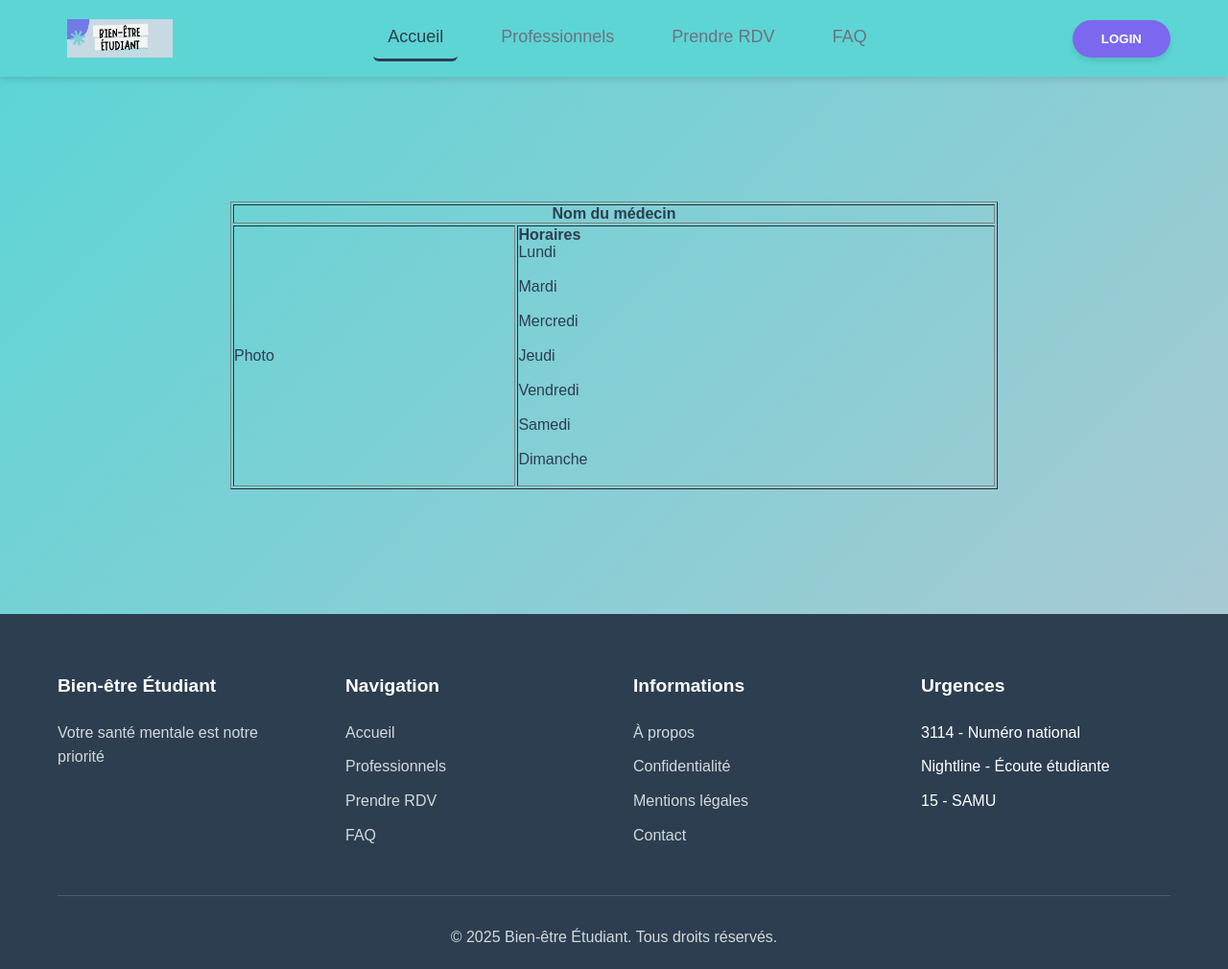
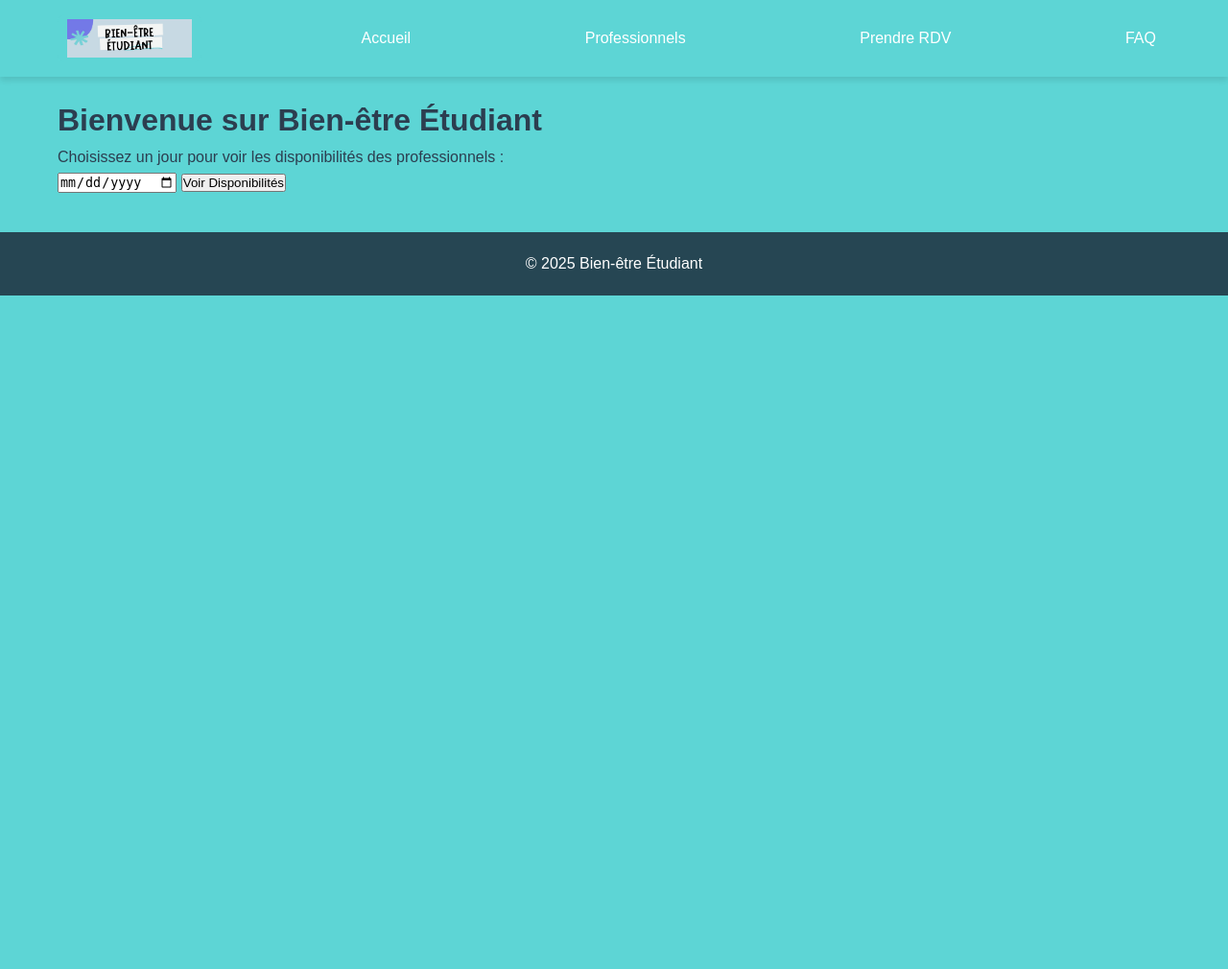
Before and after one commit to ProgrammeurTomSeth/Plateforme-de-Bien-etre-etudiant, a PHP site: page /public/RDV.php in a window 1280 px wide. Shown: the whole page at 96% size. After the commit the page ends 308 px from the top, so only its background shows below. Run offline with PHP 8.4, Linux system fonts and the light colour scheme.

Commit message:
[feat]calendrier

```diff
--- a/public/RDV.php
+++ b/public/RDV.php
@@ -1,110 +1,120 @@
 <?php
-$pdo = new PDO("mysql:host=localhost;dbname=consultation_db;charset=utf8", "root", "", array(PDO::ATTR_ERRMODE => PDO::ERRMODE_EXCEPTION));
+$pdo = new PDO("mysql:host=localhost;dbname=consultation_db;charset=utf8", "root", "", [
+        PDO::ATTR_ERRMODE => PDO::ERRMODE_EXCEPTION
+]);
+
+// Date sélectionnée par l'utilisateur
+$date = isset($_GET['date']) ? $_GET['date'] : null;
+
+$profs = [];
+if($date) {
+    $stmt = $pdo->prepare("
+        SELECT p.id_professionel, CONCAT(p.prenom, ' ', p.nom) AS nom_professionel, p.specialiste, r.date_rdv, r.status_rdv
+        FROM PROFESSIONEL p
+        LEFT JOIN RENDEZ_VOUS r
+            ON p.id_professionel = r.id_professionel
+            AND DATE(r.date_rdv) = :date
+            AND r.status_rdv NOT IN ('annule')
+        WHERE p.statut_site = 'actif'
+        ORDER BY p.nom, r.date_rdv
+    ");
+    $stmt->execute(['date' => $date]);
+    $rdvs = $stmt->fetchAll(PDO::FETCH_ASSOC);
+
+    // Regrouper par professionnel
+    foreach($rdvs as $r) {
+        $profs[$r['id_professionel']]['nom'] = $r['nom_professionel'];
+        $profs[$r['id_professionel']]['specialiste'] = $r['specialiste'];
+        $profs[$r['id_professionel']]['rdvs'][] = $r['date_rdv'];
+    }
+}
 ?>
 
 <html lang="fr">
 <head>
     <meta charset="UTF-8">
     <meta name="viewport" content="width=device-width, initial-scale=1.0">
-    <title>RVD</title>
+    <title>Bien-être Étudiant</title>
     <link rel="stylesheet" href="../css/Page_Accueil.css">
+    <style>
+        body { font-family: Arial, sans-serif; margin:0; padding:0; }
+        nav { background:#2a9d8f; padding:10px; color:white; }
+        nav a { color:white; margin-right:15px; text-decoration:none; }
+        .container { padding:20px; }
+        h2 { color:#264653; }
+        ul { list-style:none; padding-left:0; }
+        li { margin-bottom:5px; }
+        .calendar-section { margin-bottom:20px; }
+    </style>
 </head>
 <body>
 <nav class="navbar">
     <div class="nav-container">
         <div class="logo">
-            <img src="../css/bien-être%20étudiant%20(1)_page-0001.jpg" alt="Bien-être Étudiant">
+            <img src="../css/bien-être%20étudiant%20(1)_page-0001.jpg" alt="Bien-être Étudiant" width="150">
         </div>
-        <ul class="nav-menu">
-            <li class="nav-item active">
-                <a href="Page_Accueil.php" class="nav-link">
-                    <span class="icon">Accueil</span>
-                </a>
-            </li>
-            <li class="nav-item">
-                <a href="Professionnel.php" class="nav-link">
-                    <span class="icon">Professionnels</span>
-                </a>
-            </li>
-            <li class="nav-item">
-                <a href="RDV.php" class="nav-link">
-                    <span class="icon">Prendre RDV</span>
-                </a>
-            </li>
-            <li class="nav-item">
-                <a href="FAQ.php" class="nav-link">
-                    <span class="icon">FAQ</span>
-                </a>
-            </li>
-        </ul>
-
-        <button class="btn-login">LOGIN</button>
+        <a href="#">Accueil</a>
+        <a href="Professionnel.php">Professionnels</a>
+        <a href="RDV.php">Prendre RDV</a>
+        <a href="FAQ.php">FAQ</a>
     </div>
 </nav>
 
-<section class="hero">
-    <div class="hero-content">
-        <div class="hero-buttons">
-        </div>
-        <table border="1" width="800">
-            <tr>
-                <th colspan="2">Nom du médecin</th>
-            </tr>
-            <tr>
-                <td>Photo</td>
-                <td>
-                    <div><strong>Horaires</strong></div>
-                    <div>Lundi</div><br>
-                    <div>Mardi</div><br>
-                    <div>Mercredi</div><br>
-                    <div>Jeudi</div><br>
-                    <div>Vendredi</div><br>
-                    <div>Samedi</div><br>
-                    <div>Dimanche</div><br>
-                </td>
-            </tr>
-        </table>
+<div class="container">
+    <h1>Bienvenue sur Bien-être Étudiant</h1>
+    <p>Choisissez un jour pour voir les disponibilités des professionnels :</p>
+
+    <div class="calendar-section">
+        <input type="date" id="date-picker" min="<?= date('Y-m-d') ?>" value="<?= $date ?? '' ?>">
+        <button id="voir-disponibilites">Voir Disponibilités</button>
     </div>
-</section>
 
-<footer class="footer">
-    <div class="container">
-        <div class="footer-grid">
-            <div class="footer-col">
-                <h4>Bien-être Étudiant</h4>
-                <p>Votre santé mentale est notre priorité</p>
-            </div>
-            <div class="footer-col">
-                <h4>Navigation</h4>
+    <?php if($date): ?>
+        <h2>Disponibilités pour le <?= date('d/m/Y', strtotime($date)) ?></h2>
+        <?php if(!empty($profs)): ?>
+            <?php foreach($profs as $id => $p): ?>
+                <h3><?= $p['nom'] ?> (<?= $p['specialiste'] ?>)</h3>
                 <ul>
-                    <li><a href="#accueil">Accueil</a></li>
-                    <li><a href="#professionnels">Professionnels</a></li>
-                    <li><a href="#rdv">Prendre RDV</a></li>
-                    <li><a href="#faq">FAQ</a></li>
+                    <?php
+                    for($h=9; $h<=18; $h++) {
+                        $heure = sprintf("%02d:00:00", $h);
+                        $rdvPris = false;
+                        if(!empty($p['rdvs'])) {
+                            foreach($p['rdvs'] as $r) {
+                                if(substr($r, 11, 8) == $heure) {
+                                    $rdvPris = true;
+                                    break;
+                                }
+                            }
+                        }
+                        if($rdvPris) {
+                            echo "<li>$heure - Occupé</li>";
+                        } else {
+                            echo "<li>$heure - <a href='PrendreRDV.php?id_pro={$id}&date={$date}&heure={$heure}'>Disponible</a></li>";
+                        }
+                    }
+                    ?>
                 </ul>
-            </div>
-            <div class="footer-col">
-                <h4>Informations</h4>
-                <ul>
-                    <li><a href="#apropos">À propos</a></li>
-                    <li><a href="#confidentialite">Confidentialité</a></li>
-                    <li><a href="#mentions">Mentions légales</a></li>
-                    <li><a href="#contact">Contact</a></li>
-                </ul>
-            </div>
-            <div class="footer-col">
-                <h4>Urgences</h4>
-                <ul>
-                    <li>3114 - Numéro national</li>
-                    <li>Nightline - Écoute étudiante</li>
-                    <li>15 - SAMU</li>
-                </ul>
-            </div>
-        </div>
-        <div class="footer-bottom">
-            <p>&copy; 2025 Bien-être Étudiant. Tous droits réservés.</p>
-        </div>
-    </div>
+            <?php endforeach; ?>
+        <?php else: ?>
+            <p>Aucun professionnel actif trouvé pour cette date.</p>
+        <?php endif; ?>
+    <?php endif; ?>
+</div>
+
+<script>
+    document.getElementById('voir-disponibilites').addEventListener('click', function() {
+        const date = document.getElementById('date-picker').value;
+        if(date) {
+            window.location.href = `?date=${date}`;
+        } else {
+            alert('Veuillez sélectionner une date.');
+        }
+    });
+</script>
+
+<footer class="footer" style="background:#264653; color:white; padding:20px; text-align:center;">
+    &copy; 2025 Bien-être Étudiant
 </footer>
 </body>
 </html>
```
